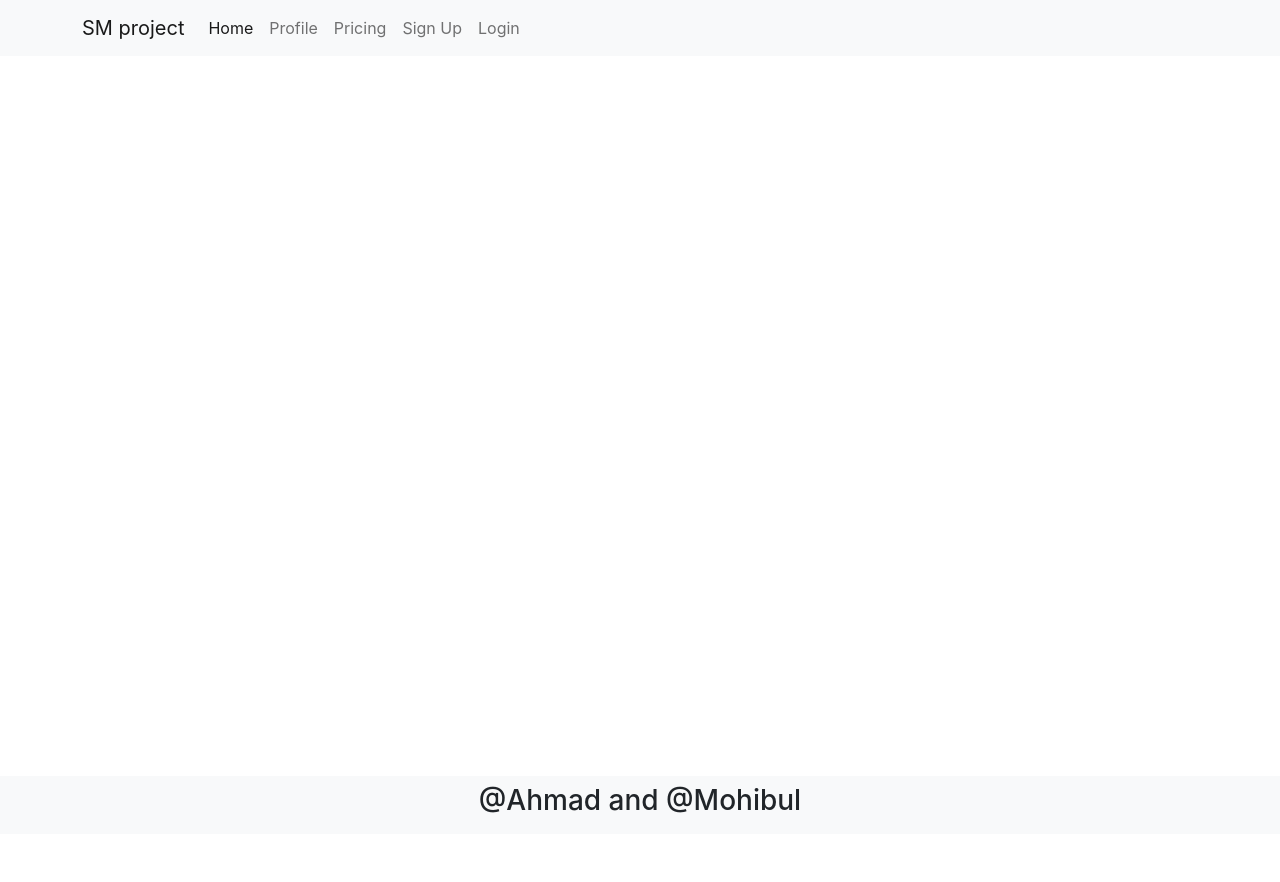
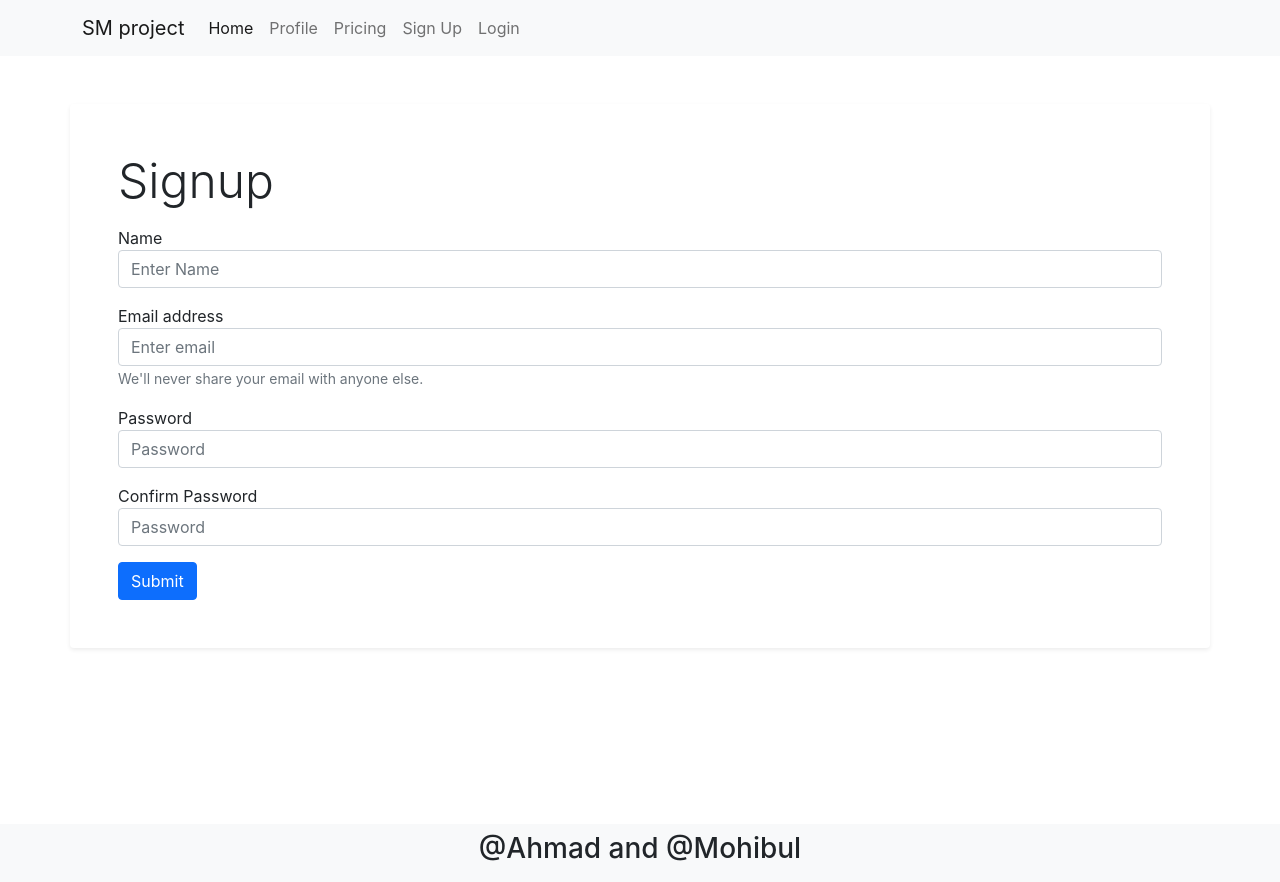
Before and after one commit to ahmad4hat/sm-project, a React (Create React App) app: page /signup in a window 1280 px wide. Before the commit the page ends 834 px from the top, so only its background shows below. Built offline with nearby package versions, Linux system fonts and the light colour scheme.

Commit message:
login and signup page basic ui done

```diff
--- a/src/App.js
+++ b/src/App.js
@@ -2,6 +2,8 @@ import React from "react";
 import Layout from "./components/layout/Layout";
 import Landing from "./containers/Landing/Landing";
 import Profile from "./containers/Profile/Profile";
+import Signup from "./containers/Signup/Signup";
+import Login from "./containers/Login/Login";
 import { Switch, Route } from "react-router-dom";
 
 const App = () => {
@@ -14,6 +16,12 @@ const App = () => {
         <Route path="/profile" exact>
           <Profile></Profile>
         </Route>
+        <Route path="/signup" exact>
+          <Signup></Signup>
+        </Route>
+        <Route path="/Login" exact>
+          <Login></Login>
+        </Route>
       </Switch>
     </Layout>
   );
--- a/src/components/layout/Header.jsx
+++ b/src/components/layout/Header.jsx
@@ -5,7 +5,7 @@ const header = () => {
   let signinOption = (
     <ul className="navbar-nav ml-4">
       <li className="nav-item">
-        <Link className="nav-link" to="/register">
+        <Link className="nav-link" to="/signup">
           Sign Up
         </Link>
       </li>
--- /dev/null
+++ b/src/containers/Login/Login.jsx
@@ -0,0 +1,54 @@
+import React from "react";
+
+const Login = (props) => {
+  return (
+    <div className="container my-5  p-5 shadow-sm rounded ">
+      <form>
+        <h1 className="display-5">login</h1>
+
+        <div className="form-group my-3">
+          <label for="exampleInputEmail1">Email address</label>
+          <input
+            type="email"
+            name="email"
+            className="form-control"
+            id="exampleInputEmail1"
+            aria-describedby="emailHelp"
+            placeholder="Enter email"
+          />
+          <small id="emailHelp" className="form-text text-muted">
+            We'll never share your email with anyone else.
+          </small>
+        </div>
+        <div className="form-group my-3">
+          <label for="exampleInputPassword1">Password</label>
+          <input
+            type="password"
+            name="password"
+            className="form-control"
+            id="exampleInputPassword1"
+            placeholder="Password"
+          />
+        </div>
+
+        {/* <div className="form-check">
+          <input
+            type="checkbox"
+            className="form-check-input"
+            id="exampleCheck1"
+          />
+          <label className="form-check-label" for="exampleCheck1">
+            Check me out
+          </label>
+        </div> */}
+        <button type="submit" className="btn btn-primary">
+          Submit
+        </button>
+      </form>
+    </div>
+  );
+};
+
+// Signup.propTypes = {};
+
+export default Login;
--- a/src/containers/Profile/Profile.jsx
+++ b/src/containers/Profile/Profile.jsx
@@ -18,7 +18,7 @@ const Profile = (props) => {
               "profile Discription col-12 col-md-7  m-2 shadow-sm p2 rounded-lg "
             }
           >
-            profile discription
+            profile description
           </div>
         </div>
       </div>
--- /dev/null
+++ b/src/containers/Signup/Signup.jsx
@@ -0,0 +1,79 @@
+import React from "react";
+
+const Signup = (props) => {
+  return (
+    <div className="container my-5 container my-5  p-5 shadow-sm rounded">
+      <h1 className="display-5">Signup</h1>
+      <form>
+        <div className="form-group my-3">
+          <label for="exampleInputEmail1">Name</label>
+          <input
+            type="text"
+            name="name"
+            className="form-control"
+            id="exampleInputEmail1"
+            aria-describedby="emailHelp"
+            placeholder="Enter Name"
+          />
+          {/* <small id="emailHelp" className="form-text text-muted">
+            We'll never share your email with anyone else.
+          </small> */}
+        </div>
+
+        <div className="form-group my-3">
+          <label for="exampleInputEmail1">Email address</label>
+          <input
+            type="email"
+            name="email"
+            className="form-control"
+            id="exampleInputEmail1"
+            aria-describedby="emailHelp"
+            placeholder="Enter email"
+          />
+          <small id="emailHelp" className="form-text text-muted">
+            We'll never share your email with anyone else.
+          </small>
+        </div>
+        <div className="form-group my-3">
+          <label for="exampleInputPassword1">Password</label>
+          <input
+            type="password"
+            name="password"
+            className="form-control"
+            id="exampleInputPassword1"
+            placeholder="Password"
+          />
+        </div>
+
+        <div className="form-group my-3">
+          <label for="confirmPassword">Confirm Password</label>
+          <input
+            type="password"
+            name="confirmPassword"
+            className="form-control"
+            id="confirmPassword"
+            placeholder="Password"
+          />
+        </div>
+
+        {/* <div className="form-check">
+          <input
+            type="checkbox"
+            className="form-check-input"
+            id="exampleCheck1"
+          />
+          <label className="form-check-label" for="exampleCheck1">
+            Check me out
+          </label>
+        </div> */}
+        <button type="submit" className="btn btn-primary">
+          Submit
+        </button>
+      </form>
+    </div>
+  );
+};
+
+Signup.propTypes = {};
+
+export default Signup;
```
